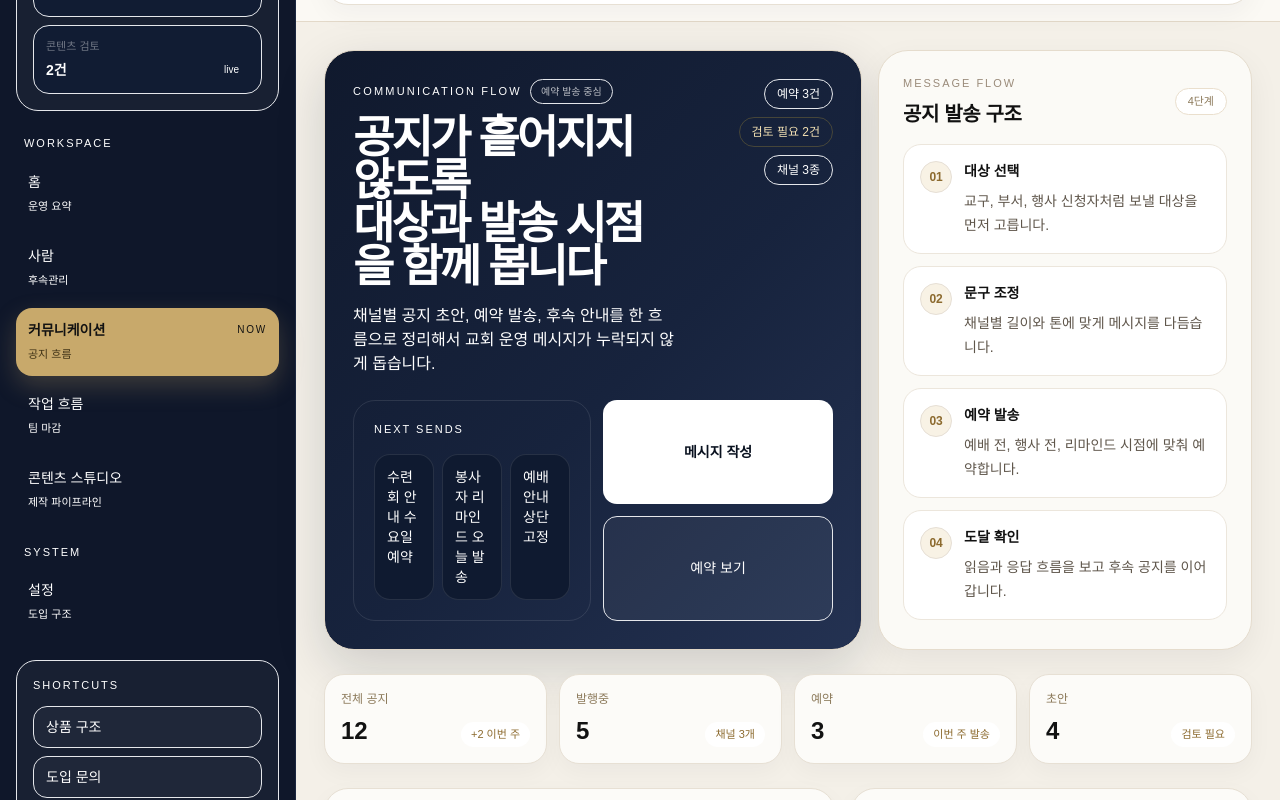
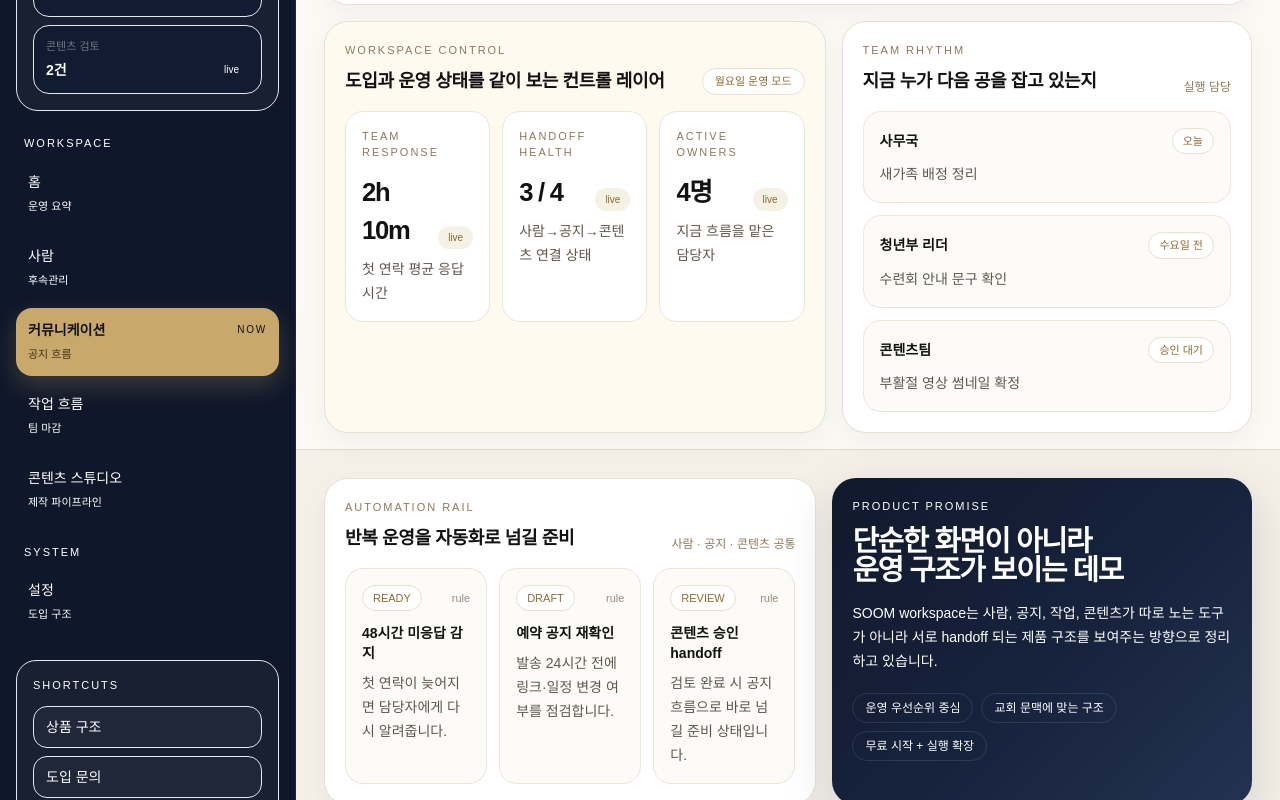
Before and after one commit to kinddragon1224/soom-church, a Next.js app: page /workspace/notices in a window 1280 px wide. Shown: the part 580-1380 px from the top of the page. Built offline with nearby package versions, Linux system fonts and the light colour scheme; a web font is replaced by a local one.

Commit message:
feat(workspace): add global control rail

```diff
--- a/app/workspace/layout.tsx
+++ b/app/workspace/layout.tsx
@@ -46,6 +46,24 @@ const moduleCards = [
   { href: "/workspace/notices", label: "공지", value: "예약 4건", note: "수요일·주말 발송 점검 필요", tone: "gold" },
   { href: "/workspace/tasks", label: "작업", value: "오늘 마감 2건", note: "체크리스트와 검토가 연결된 상태", tone: "slate" },
   { href: "/workspace/content", label: "콘텐츠", value: "검토 1건", note: "썸네일 승인 후 바로 배포 가능", tone: "slate" },
+] as const;
+
+const workspaceControlStats = [
+  { label: "team response", value: "2h 10m", note: "첫 연락 평균 응답 시간" },
+  { label: "handoff health", value: "3 / 4", note: "사람→공지→콘텐츠 연결 상태" },
+  { label: "active owners", value: "4명", note: "지금 흐름을 맡은 담당자" },
+] as const;
+
+const automationRail = [
+  { label: "ready", title: "48시간 미응답 감지", note: "첫 연락이 늦어지면 담당자에게 다시 알려줍니다." },
+  { label: "draft", title: "예약 공지 재확인", note: "발송 24시간 전에 링크·일정 변경 여부를 점검합니다." },
+  { label: "review", title: "콘텐츠 승인 handoff", note: "검토 완료 시 공지 흐름으로 바로 넘길 준비 상태입니다." },
+] as const;
+
+const teamRhythm = [
+  { role: "사무국", focus: "새가족 배정 정리", state: "오늘" },
+  { role: "청년부 리더", focus: "수련회 안내 문구 확인", state: "수요일 전" },
+  { role: "콘텐츠팀", focus: "부활절 영상 썸네일 확정", state: "승인 대기" },
 ] as const;
 
 const nextActionMap = {
@@ -272,9 +290,97 @@ export default function WorkspaceLayout({ children }: { children: React.ReactNod
                 ))}
               </div>
             </div>
+
+            <div className="mt-4 grid gap-4 xl:grid-cols-[1.1fr_0.9fr]">
+              <section className="rounded-[24px] border border-[#E7E0D4] bg-[#fffaf0] p-4 shadow-[0_10px_26px_rgba(15,23,42,0.04)] sm:p-5">
+                <div className="flex flex-col gap-3 lg:flex-row lg:items-end lg:justify-between">
+                  <div>
+                    <p className="text-[11px] tracking-[0.18em] text-[#8C7A5B]">WORKSPACE CONTROL</p>
+                    <h2 className="mt-2 text-lg font-semibold text-[#121212]">도입과 운영 상태를 같이 보는 컨트롤 레이어</h2>
+                  </div>
+                  <span className="rounded-full border border-[#E7E0D4] bg-white px-3 py-1 text-[11px] text-[#8C6A2E]">월요일 운영 모드</span>
+                </div>
+                <div className="mt-4 grid gap-3 lg:grid-cols-3">
+                  {workspaceControlStats.map((item) => (
+                    <div key={item.label} className="rounded-[18px] border border-[#ECE5D8] bg-white p-4">
+                      <p className="text-[11px] uppercase tracking-[0.18em] text-[#8C7A5B]">{item.label}</p>
+                      <div className="mt-3 flex items-end justify-between gap-3">
+                        <p className="text-[1.6rem] font-semibold tracking-[-0.05em] text-[#121212]">{item.value}</p>
+                        <span className="rounded-full bg-[#F6F1E5] px-2.5 py-1 text-[10px] text-[#8C6A2E]">live</span>
+                      </div>
+                      <p className="mt-2 text-sm leading-6 text-[#5F564B]">{item.note}</p>
+                    </div>
+                  ))}
+                </div>
+              </section>
+
+              <section className="rounded-[24px] border border-[#E7E0D4] bg-white p-4 shadow-[0_10px_26px_rgba(15,23,42,0.04)] sm:p-5">
+                <div className="flex flex-col gap-3 lg:flex-row lg:items-end lg:justify-between">
+                  <div>
+                    <p className="text-[11px] tracking-[0.18em] text-[#8C7A5B]">TEAM RHYTHM</p>
+                    <h2 className="mt-2 text-lg font-semibold text-[#121212]">지금 누가 다음 공을 잡고 있는지</h2>
+                  </div>
+                  <p className="text-xs text-[#8C7A5B]">실행 담당</p>
+                </div>
+                <div className="mt-4 grid gap-3">
+                  {teamRhythm.map((item) => (
+                    <div key={item.role + item.focus} className="rounded-[18px] border border-[#ECE5D8] bg-[#FCFBF8] p-4">
+                      <div className="flex items-center justify-between gap-3">
+                        <p className="text-sm font-semibold text-[#121212]">{item.role}</p>
+                        <span className="rounded-full border border-[#E7E0D4] bg-white px-2.5 py-1 text-[11px] text-[#8C6A2E]">{item.state}</span>
+                      </div>
+                      <p className="mt-2 text-sm leading-6 text-[#5F564B]">{item.focus}</p>
+                    </div>
+                  ))}
+                </div>
+              </section>
+            </div>
           </div>
 
-          <div className="min-w-0 p-5 sm:p-7">{children}</div>
+          <div className="min-w-0 p-5 sm:p-7">
+            <div className="mb-6 grid gap-4 xl:grid-cols-[1.08fr_0.92fr]">
+              <section className="rounded-[24px] border border-[#E7E0D4] bg-white p-5 shadow-[0_10px_26px_rgba(15,23,42,0.04)]">
+                <div className="flex flex-col gap-3 lg:flex-row lg:items-end lg:justify-between">
+                  <div>
+                    <p className="text-[11px] tracking-[0.18em] text-[#8C7A5B]">AUTOMATION RAIL</p>
+                    <h2 className="mt-2 text-lg font-semibold text-[#121212]">반복 운영을 자동화로 넘길 준비</h2>
+                  </div>
+                  <p className="text-xs text-[#8C7A5B]">사람 · 공지 · 콘텐츠 공통</p>
+                </div>
+                <div className="mt-4 grid gap-3 lg:grid-cols-3">
+                  {automationRail.map((item) => (
+                    <div key={item.title} className="rounded-[18px] border border-[#ECE5D8] bg-[#FCFBF8] p-4">
+                      <div className="flex items-center justify-between gap-3">
+                        <span className="rounded-full border border-[#E7E0D4] bg-white px-2.5 py-1 text-[11px] uppercase text-[#8C6A2E]">{item.label}</span>
+                        <span className="text-[11px] text-[#9A8B7A]">rule</span>
+                      </div>
+                      <p className="mt-3 text-sm font-semibold text-[#121212]">{item.title}</p>
+                      <p className="mt-2 text-sm leading-6 text-[#5F564B]">{item.note}</p>
+                    </div>
+                  ))}
+                </div>
+              </section>
+
+              <section className="overflow-hidden rounded-[24px] bg-[linear-gradient(135deg,#10192d_0%,#17233d_55%,#243252_100%)] p-5 text-white shadow-[0_18px_50px_rgba(15,23,42,0.14)]">
+                <p className="text-[11px] tracking-[0.18em] text-white/44">PRODUCT PROMISE</p>
+                <h2 className="mt-3 text-[1.8rem] font-semibold leading-[1.02] tracking-[-0.05em]">
+                  단순한 화면이 아니라
+                  <br />
+                  운영 구조가 보이는 데모
+                </h2>
+                <p className="mt-4 max-w-[28rem] text-sm leading-6 text-white/68">
+                  SOOM workspace는 사람, 공지, 작업, 콘텐츠가 따로 노는 도구가 아니라 서로 handoff 되는 제품 구조를 보여주는 방향으로 정리하고 있습니다.
+                </p>
+                <div className="mt-5 flex flex-wrap gap-2 text-xs text-white/74">
+                  <span className="rounded-full border border-white/10 bg-white/6 px-3 py-1.5">운영 우선순위 중심</span>
+                  <span className="rounded-full border border-white/10 bg-white/6 px-3 py-1.5">교회 문맥에 맞는 구조</span>
+                  <span className="rounded-full border border-white/10 bg-white/6 px-3 py-1.5">무료 시작 + 실행 확장</span>
+                </div>
+              </section>
+            </div>
+
+            {children}
+          </div>
         </section>
       </div>
     </main>
```
